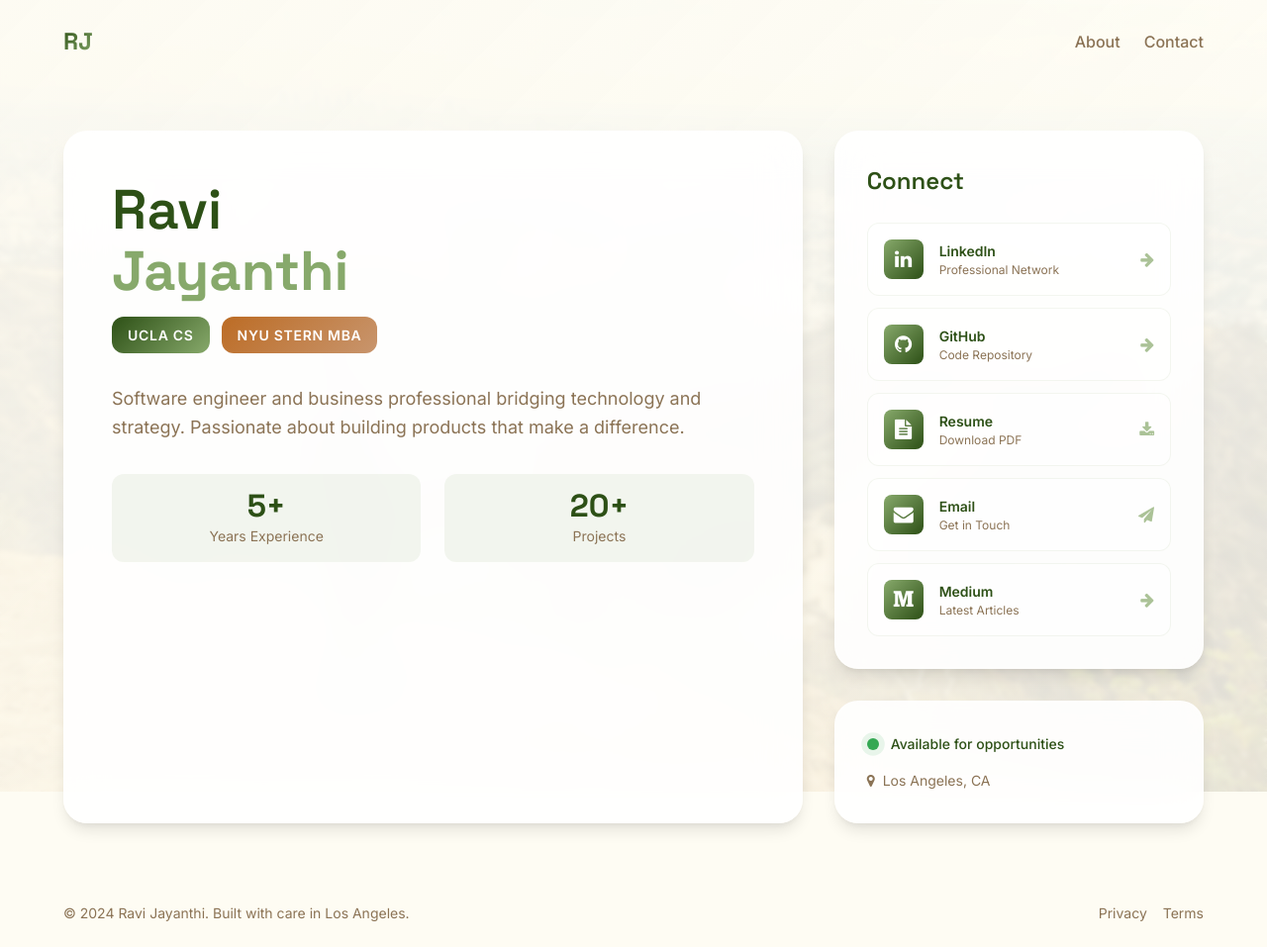
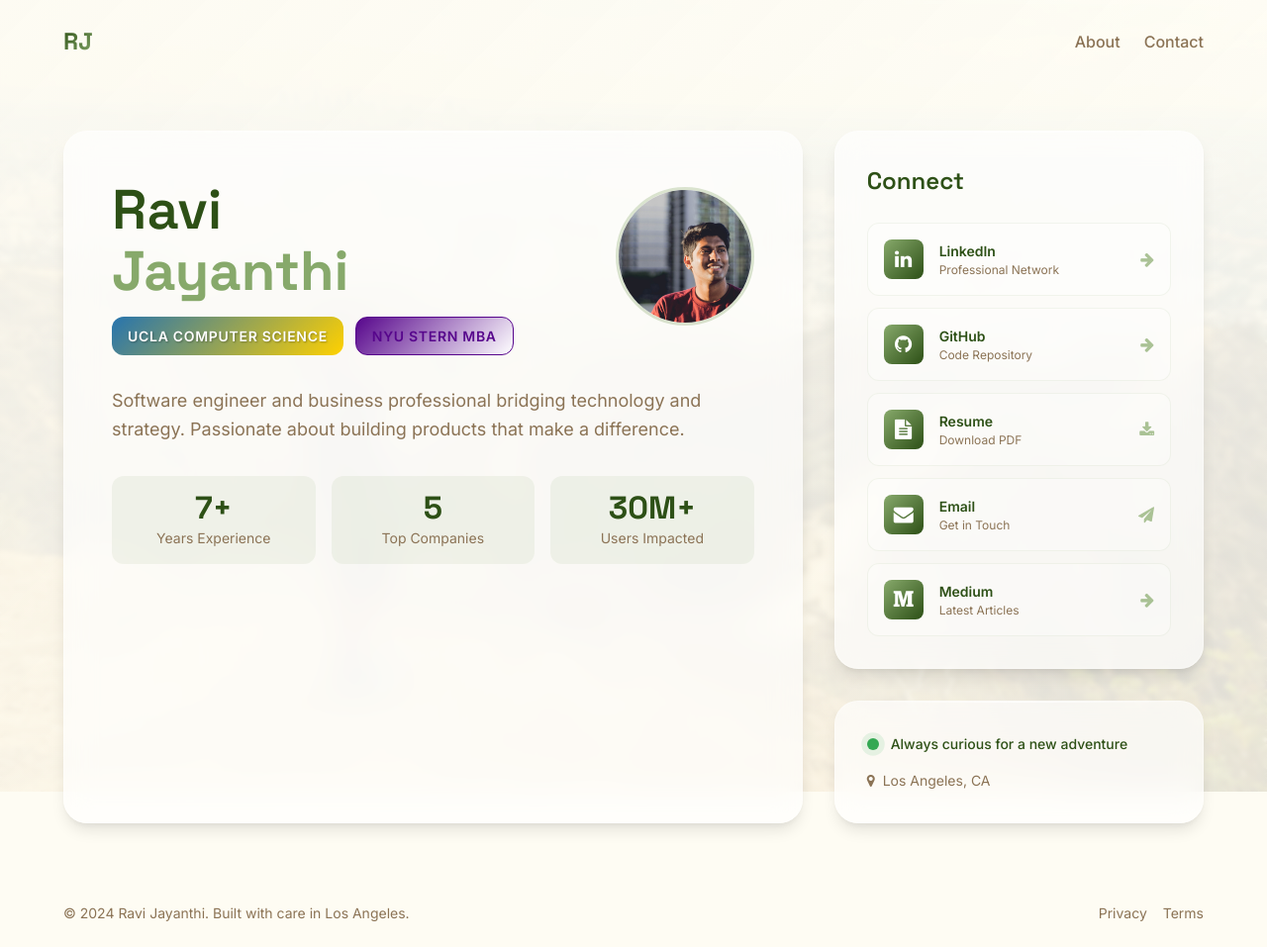
Before and after one commit to ravikjay/ravikjay.github.io, a PHP site: page / in a window 1280 px wide. Shown: the whole page at 99% size. Run offline with PHP 8.4, Linux system fonts and the light colour scheme.

Commit message:
add headshot, school colors, some more statistics

```diff
--- a/css/style.css
+++ b/css/style.css
@@ -8,6 +8,12 @@
   --color-clay: #C8956D;
   --color-stone: #E8DCC6;
   --color-terracotta: #BC6C25;
+
+  /* University Brand Colors */
+  --ucla-blue: #2774AE;
+  --ucla-gold: #FFD100;
+  --nyu-violet: #57068C;
+  --nyu-white: #FFFFFF;
 
   /* Neutral Colors */
   --color-white: #FFFFFF;
@@ -217,9 +223,9 @@ body {
 
 /* Card Base Styles */
 .card {
-  background: rgba(255, 255, 255, 0.9);
-  backdrop-filter: blur(20px);
-  border: 1px solid rgba(255, 255, 255, 0.2);
+  background: rgba(255, 255, 255, 0.65);
+  backdrop-filter: blur(15px);
+  border: 1px solid rgba(255, 255, 255, 0.3);
   border-radius: var(--radius-2xl);
   box-shadow: var(--shadow-lg);
   transition: var(--transition-slow);
@@ -254,6 +260,39 @@ body {
 
 .profile-header {
   margin-bottom: var(--space-8);
+}
+
+.name-section {
+  display: flex;
+  justify-content: space-between;
+  align-items: flex-start;
+  gap: var(--space-6);
+  margin-bottom: var(--space-4);
+}
+
+.headshot {
+  flex-shrink: 0;
+  align-self: flex-start;
+  margin-top: var(--space-2);
+}
+
+.profile-image {
+  width: 140px;
+  height: 140px;
+  border-radius: 50%;
+  object-fit: cover;
+  border: 3px solid rgba(135, 169, 107, 0.3);
+  transition: var(--transition-normal);
+}
+
+.profile-image:hover {
+  border-color: var(--color-sage);
+  transform: scale(1.05);
+}
+
+.name-content {
+  flex: 1;
+  text-align: left;
 }
 
 .name {
@@ -292,14 +331,16 @@ body {
   letter-spacing: 0.05em;
 }
 
-.tag-primary {
-  background: linear-gradient(135deg, var(--color-forest), var(--color-sage));
+.tag-ucla {
+  background: linear-gradient(135deg, var(--ucla-blue), var(--ucla-gold));
   color: white;
+  text-shadow: 1px 1px 2px rgba(0, 0, 0, 0.3);
 }
 
-.tag-secondary {
-  background: linear-gradient(135deg, var(--color-terracotta), var(--color-clay));
-  color: white;
+.tag-nyu {
+  background: linear-gradient(135deg, var(--nyu-violet), var(--nyu-white));
+  color: var(--nyu-violet);
+  border: 1px solid var(--nyu-violet);
 }
 
 .bio {
@@ -311,8 +352,8 @@ body {
 
 .stats {
   display: grid;
-  grid-template-columns: 1fr 1fr;
-  gap: var(--space-6);
+  grid-template-columns: repeat(3, 1fr);
+  gap: var(--space-4);
 }
 
 .stat {
@@ -358,7 +399,7 @@ body {
   display: flex;
   align-items: center;
   padding: var(--space-4);
-  background: rgba(255, 255, 255, 0.5);
+  background: rgba(255, 255, 255, 0.3);
   border: 1px solid rgba(135, 169, 107, 0.1);
   border-radius: var(--radius-lg);
   text-decoration: none;
@@ -538,6 +579,22 @@ body {
     gap: var(--space-4);
   }
 
+  .name-section {
+    flex-direction: column;
+    align-items: center;
+    text-align: center;
+    gap: var(--space-4);
+  }
+
+  .name-content {
+    text-align: center;
+  }
+
+  .profile-image {
+    width: 100px;
+    height: 100px;
+  }
+
   .footer-content {
     flex-direction: column;
     gap: var(--space-4);
--- a/index.html
+++ b/index.html
@@ -51,13 +51,20 @@
                 <div class="profile-card card">
                     <div class="card-content">
                         <div class="profile-header">
-                            <h1 class="name">
-                                <span class="first-name">Ravi</span>
-                                <span class="last-name">Jayanthi</span>
-                            </h1>
-                            <div class="education-tags">
-                                <span class="tag tag-primary">UCLA CS</span>
-                                <span class="tag tag-secondary">NYU Stern MBA</span>
+                            <div class="name-section">
+                                <div class="name-content">
+                                    <h1 class="name">
+                                        <span class="first-name">Ravi</span>
+                                        <span class="last-name">Jayanthi</span>
+                                    </h1>
+                                    <div class="education-tags">
+                                        <span class="tag tag-ucla">UCLA Computer Science</span>
+                                        <span class="tag tag-nyu">NYU Stern MBA</span>
+                                    </div>
+                                </div>
+                                <div class="headshot">
+                                    <img src="img/me2.jpg" alt="Ravi Jayanthi" class="profile-image">
+                                </div>
                             </div>
                         </div>
 
@@ -68,12 +75,16 @@
 
                         <div class="stats">
                             <div class="stat">
-                                <span class="stat-number">5+</span>
+                                <span class="stat-number">7+</span>
                                 <span class="stat-label">Years Experience</span>
                             </div>
                             <div class="stat">
-                                <span class="stat-number">20+</span>
-                                <span class="stat-label">Projects</span>
+                                <span class="stat-number">5</span>
+                                <span class="stat-label">Top Companies</span>
+                            </div>
+                            <div class="stat">
+                                <span class="stat-number">30M+</span>
+                                <span class="stat-label">Users Impacted</span>
                             </div>
                         </div>
                     </div>
@@ -157,7 +168,7 @@
                     <div class="card-content">
                         <div class="status-indicator">
                             <div class="status-dot"></div>
-                            <span class="status-text">Available for opportunities</span>
+                            <span class="status-text">Always curious for a new adventure</span>
                         </div>
                         <div class="location">
                             <i class="fa fa-map-marker" aria-hidden="true"></i>
```
